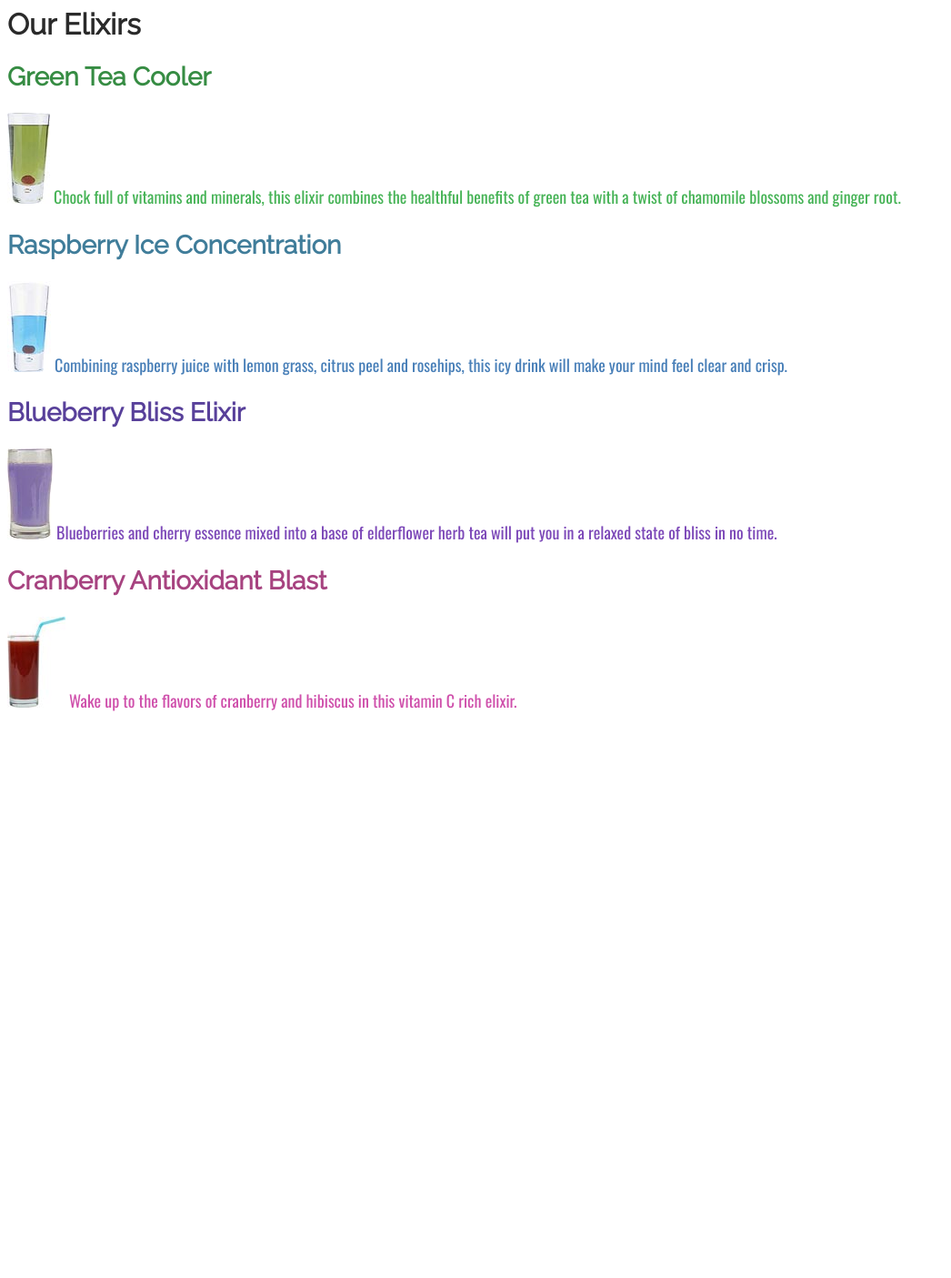
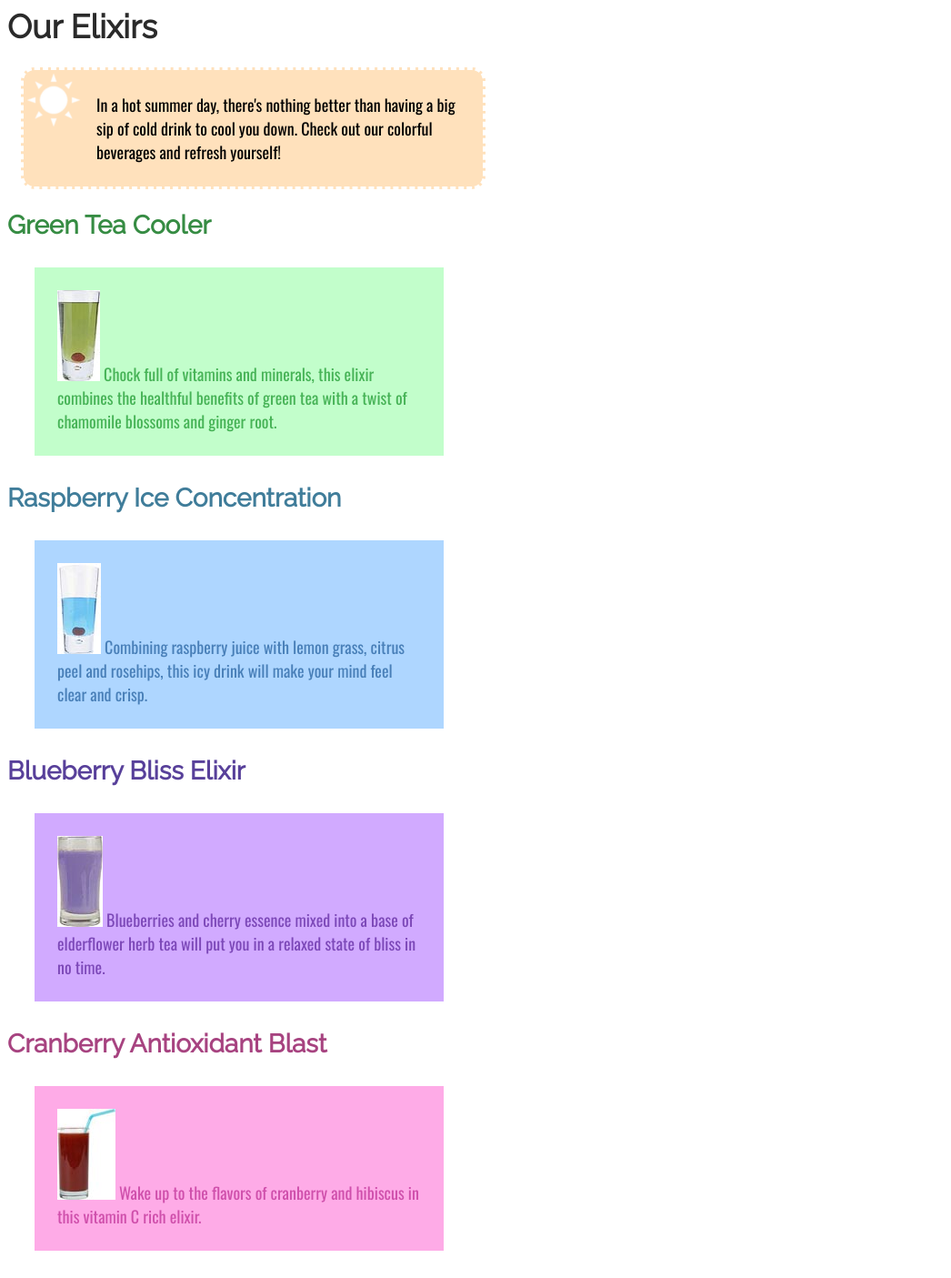
Before and after one commit to ss920386/ss920386.github.io, a PHP site: page /lounge/elixir.html in a window 1280 px wide. Shown: the whole page at 91% size, without its empty margins (0-1046 px from the left). Before the commit the page ends 782 px from the top, so only its background shows below. Run offline with PHP 8.4, Linux system fonts and the light colour scheme.

Commit message:
Add some css to elixir
1. Box Model
2. Background setting

```diff
--- a/lounge/elixir.html
+++ b/lounge/elixir.html
@@ -9,6 +9,7 @@
 
 <body>
     <h1>Our Elixirs</h1>
+    <p class="block">In a hot summer day, there's nothing better than having a big sip of cold drink to cool you down. Check out our colorful beverages and refresh yourself!</p>
     <h2 id="hgreentea">Green Tea Cooler</h2>
     <p id="pgreentea">
         <img src="images_lounge/green.jpg"> Chock full of vitamins and minerals, this elixir combines the healthful benefits of green tea with a twist of chamomile blossoms and ginger root.
--- a/lounge/elixir_style.css
+++ b/lounge/elixir_style.css
@@ -1,4 +1,7 @@
 p {
+    width: 400px;
+    padding: 25px;
+    margin: 30px;
     font-weight: normal;
     font-size: 18px;
     font-family: Oswald, sans-serif;
@@ -12,9 +15,22 @@ h2 {
 }
 
 h1 {
-    font-size: 32px;
-    color: #2A2A2A
-;
+    font-size: 36px;
+    color: #2A2A2A;
+}
+
+p.block {
+    margin: 15px;
+    background-color: #FFE1BC;
+    background-image: url("images_lounge/sun.png");
+    background-size: 13%;
+    background-repeat: no-repeat;
+    background-position: top left;
+    padding: 25px;
+    padding-left: 80px;
+    border-style: dashed;
+    border-color: white;
+    border-radius: 15px;
 }
 
 #hgreentea {
@@ -22,7 +38,10 @@ h1 {
 }
 
 #pgreentea {
+    border-width: 30px;
+    border-color: #010101;
     color: #46B356;
+    background-color: #C2FECB;
 }
 
 #hbluetea {
@@ -31,6 +50,7 @@ h1 {
 
 #pbluetea {
     color: #487FB8;
+    background-color: #AED6FF;
 }
 
 #hpurpletea {
@@ -39,6 +59,7 @@ h1 {
 
 #ppurpletea {
     color: #7C48B8;
+    background-color: #D1AAFF;
 }
 
 #hredtea {
@@ -47,4 +68,5 @@ h1 {
 
 #predtea {
     color: #CF4FAB;
+    background-color: #FEABE7;
 }
```
Also changed, not shown: lounge/images_lounge/sun.png (added).
